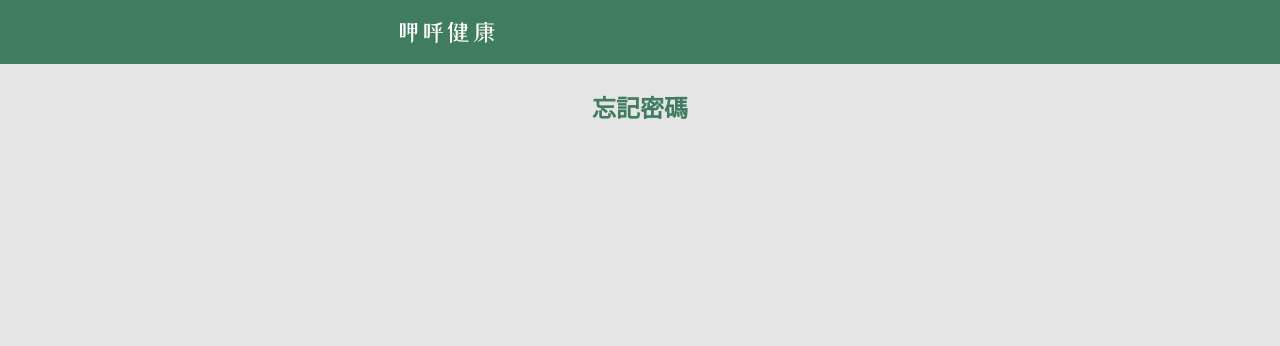
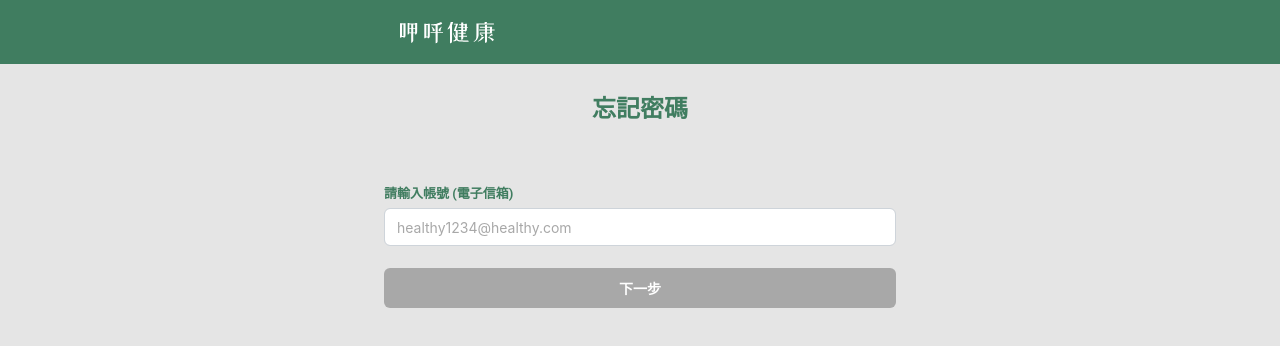
Before and after one commit to yachen168/Healthy-Eating, a Vue app: page /forgetPassword in a window 1280 px wide. Shown: the top 346 px of the page. Built offline with nearby package versions, Linux system fonts and the light colour scheme.

Commit message:
feat: forgetPassword page completed

```diff
--- a/src/views/member/ForgetPassword.vue
+++ b/src/views/member/ForgetPassword.vue
@@ -2,7 +2,33 @@
   <div class="forgetPassword-page">
     <section class="main">
       <Navbar />
-      <BaseTitle title="忘記密碼" class="base-title"></BaseTitle>
+      <BaseTitle title="忘記密碼" class="base-title" />
+      <ValidationObserver ref="form" v-slot="{ invalid }">
+        <ValidationProvider
+          rules="required|email"
+          mode="lazy"
+          v-slot="{ errors }"
+        >
+          <label for="login-email" class="label-title"
+            >請輸入帳號 (電子信箱)
+          </label>
+          <b-form-input
+            id="register-email"
+            placeholder="healthy1234@healthy.com"
+            type="email"
+            :state="errors[0] ? false : null"
+            :value="register.email"
+            @input="register = { ...register, email: $event }"
+            class="form-input"
+          ></b-form-input>
+        </ValidationProvider>
+        <BaseButton
+          title="下一步"
+          :disabledState="invalid"
+          class="nextStep-button"
+          buttonStyle="primary"
+        />
+      </ValidationObserver>
     </section>
   </div>
 </template>
@@ -10,12 +36,22 @@
 <script>
 import Navbar from "@/components/common/Navbar";
 import BaseTitle from "@/components/common/BaseTitle";
+import BaseButton from "@/components/common/BaseButton";
 
 export default {
   components: {
     // name: "ForgetPassword",
     Navbar,
-    BaseTitle
+    BaseTitle,
+    BaseButton
+  },
+  data() {
+    return {
+      register: {},
+      isSlash: true,
+      type: "password",
+      firstPassword: ""
+    };
   }
 };
 </script>
@@ -33,4 +69,7 @@ export default {
   margin-top: 31px;
   margin-bottom: 53px;
 }
+.nextStep-button {
+  margin-top: 22px;
+}
 </style>
```
